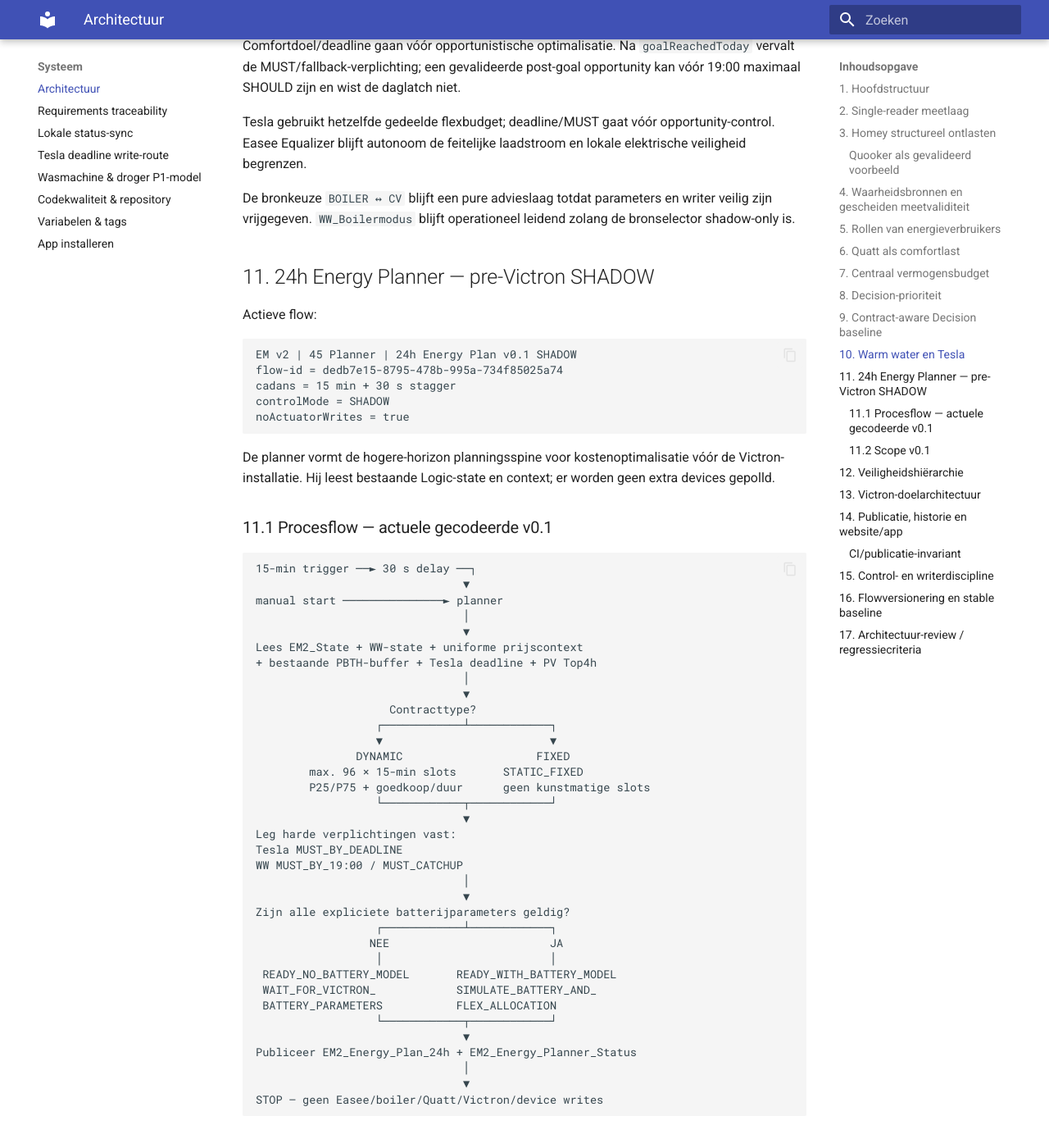
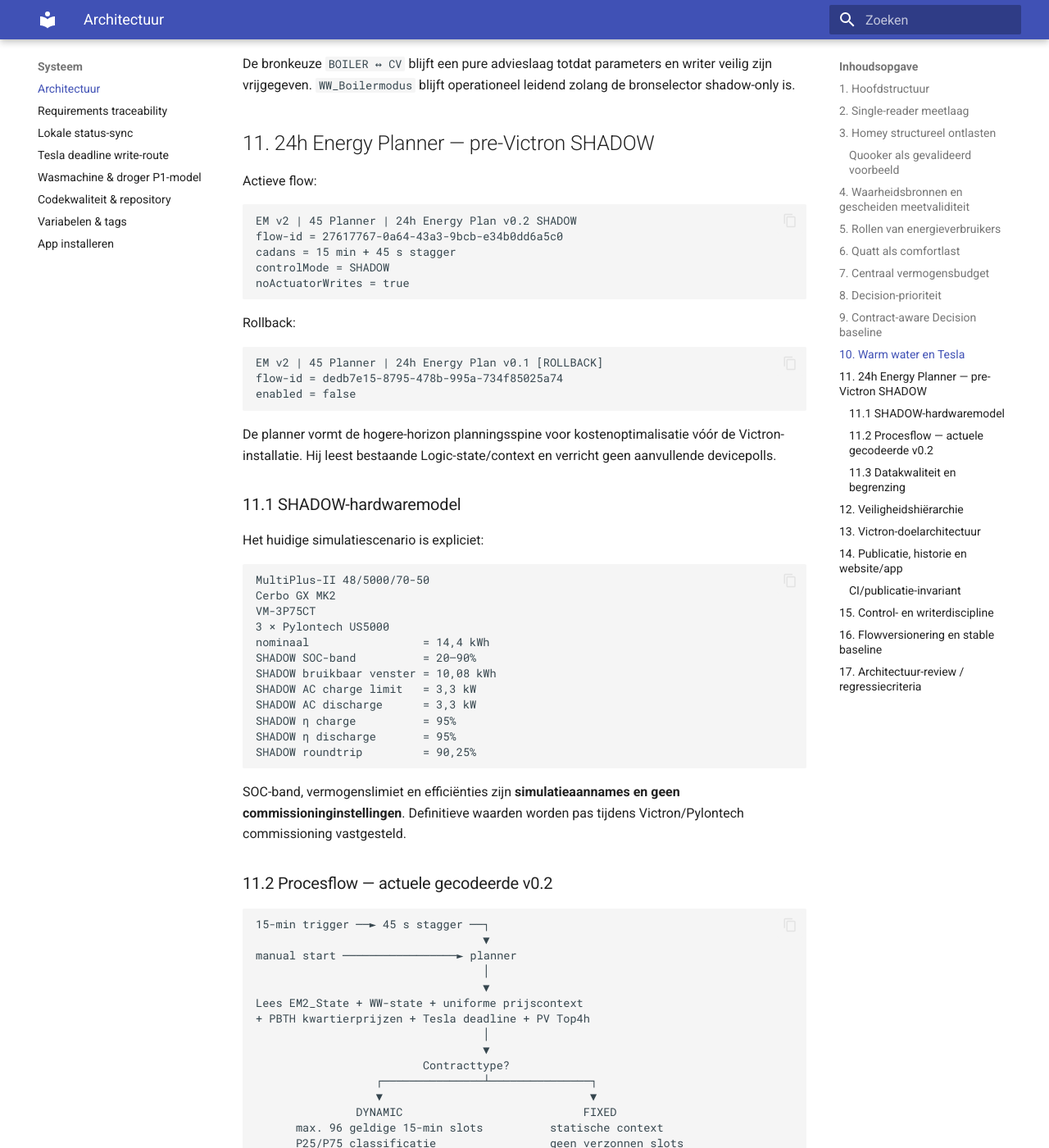
Before and after one commit to OnsKasteeltje/homey-energy-manual, an MkDocs documentation site: the page built from docs/architectuur.md, in a window 1280 px wide and 1400 px high, scrolled down 4893 px. Shown: the whole window at 82% size. Built offline with MkDocs 1.6.1 and Material for MkDocs 9.7.7, drawn with Linux system fonts in a browser that asks for light colours; some of the changed text lies outside the part shown.

Commit message:
Align architecture with 24h planner v0.2 shadow scenario

````diff
--- a/docs/architectuur.md
+++ b/docs/architectuur.md
@@ -32,7 +32,7 @@
       24h Energy Planner SHADOW / 15 min
                     │
                     ▼
- prijsvensters + verplichtingen + toekomstig batterijmodel
+  kostenvensters + flexplanning + Victron SHADOW-scenario
                     │
                     └──► uitsluitend Logic-state / advies
 
@@ -125,7 +120,7 @@
 | Boiler | flexload met comfortdoel | ja | Shadow/gevalideerde writer |
 | Tesla | flexload met optionele deadline | ja | afzonderlijke writer |
 | Quooker | comfort/gebruikspatroon + gemeten load | beperkt | bestaande Quooker-flows; detector observe-only |
-| Victron-batterij | toekomstige energie-/netbuffer | ja | later via Victron EMS |
+| Victron-batterij | energie-/netbuffer | ja | later via Victron EMS/ESS; nu uitsluitend SHADOW-simulatie |
 
 ## 6. Quatt als comfortlast
 
@@ -149,7 +144,7 @@
        - quatt_ramp_reserve)
 ```
 
-De actuele gridreserve is 200 W. Quatt krijgt bij lage belasting een kleine reserve en bij actieve modulatie een begrensde rampreserve. Installatieveiligheid en Easee-loadbalancing blijven boven dit softwarebudget staan. Het budget wordt uitsluitend vrijgegeven bij `gridMeasurementValid=true`; een ongeldige afgeleide huisbalans verandert deze P1-gate niet.
+De actuele gridreserve is 200 W. Installatieveiligheid en Easee-loadbalancing blijven boven dit softwarebudget staan. Het budget wordt uitsluitend vrijgegeven bij `gridMeasurementValid=true`; een ongeldige afgeleide huisbalans verandert deze P1-gate niet.
 
 ## 8. Decision-prioriteit
 
@@ -161,13 +156,11 @@
 5. Rest naar net / later Victron-batterijbeleid
 ```
 
-De 24h-planner mag deze prioriteit niet omkeren. Hij legt harde verplichtingen juist expliciet vast zodat latere kostenoptimalisatie rondom die verplichtingen kan plannen.
+De 24h-planner mag deze prioriteit niet omkeren. Harde Tesla- en warmwaterverplichtingen worden expliciet vastgelegd voordat economische vensters worden gerangschikt.
 
 ## 9. Contract-aware Decision baseline
 
 Prijsoptimalisatie loopt via de geïsoleerde `EM2_ContractPrice_*` interface. De beslislaag ondersteunt `FIXED` en `DYNAMIC`; legacy M7-prijsclassificaties zijn geen prijsinput voor de contract-aware candidate.
-
-Actieve geharde candidate:
 
 ```text
 EM v2 | 40 Decision | Contract-aware v0.2
@@ -175,7 +168,7 @@
 noActuatorWrites = true
 ```
 
-v0.2 past dezelfde split-validity-invariant toe als Core: `gridMeasurementValid` is de gate voor EXPORT/PV-flexopportunities; `derivedHouseBalanceValid` is diagnostisch. Voorganger `v0.1 [ROLLBACK]` is uitgeschakeld en alleen voor rollback behouden.
+v0.2 past dezelfde split-validity-invariant toe als Core: `gridMeasurementValid` is de gate voor EXPORT/PV-flexopportunities; `derivedHouseBalanceValid` is diagnostisch.
 
 ## 10. Warm water en Tesla
 
@@ -190,62 +183,100 @@
 Actieve flow:
 
 ```text
-EM v2 | 45 Planner | 24h Energy Plan v0.1 SHADOW
-flow-id = dedb7e15-8795-478b-995a-734f85025a74
-cadans = 15 min + 30 s stagger
+EM v2 | 45 Planner | 24h Energy Plan v0.2 SHADOW
+flow-id = 27617767-0a64-43a3-9bcb-e34b0dd6a5c0
+cadans = 15 min + 45 s stagger
 controlMode = SHADOW
 noActuatorWrites = true
 ```
 
-De planner vormt de hogere-horizon planningsspine voor kostenoptimalisatie vóór de Victron-installatie. Hij leest bestaande Logic-state en context; er worden geen extra devices gepolld.
-
-### 11.1 Procesflow — actuele gecodeerde v0.1
+Rollback:
 
 ```text
-15-min trigger ──► 30 s delay ──┐
-                               ▼
-manual start ───────────────► planner
-                               │
-                               ▼
-Lees EM2_State + WW-state + uniforme prijscontext
-+ bestaande PBTH-buffer + Tesla deadline + PV Top4h
-                               │
-                               ▼
-                    Contracttype?
-                  ┌────────────┴────────────┐
-                  ▼                         ▼
-               DYNAMIC                    FIXED
-        max. 96 × 15-min slots       STATIC_FIXED
-        P25/P75 + goedkoop/duur      geen kunstmatige slots
-                  └────────────┬────────────┘
-                               ▼
-Leg harde verplichtingen vast:
-Tesla MUST_BY_DEADLINE
-WW MUST_BY_19:00 / MUST_CATCHUP
-                               │
-                               ▼
-Zijn alle expliciete batterijparameters geldig?
-                  ┌────────────┴────────────┐
-                 NEE                        JA
-                  │                         │
- READY_NO_BATTERY_MODEL       READY_WITH_BATTERY_MODEL
- WAIT_FOR_VICTRON_            SIMULATE_BATTERY_AND_
- BATTERY_PARAMETERS           FLEX_ALLOCATION
-                  └────────────┬────────────┘
-                               ▼
-Publiceer EM2_Energy_Plan_24h + EM2_Energy_Planner_Status
-                               │
-                               ▼
-STOP — geen Easee/boiler/Quatt/Victron/device writes
+EM v2 | 45 Planner | 24h Energy Plan v0.1 [ROLLBACK]
+flow-id = dedb7e15-8795-478b-995a-734f85025a74
+enabled = false
 ```
 
-### 11.2 Scope v0.1
+De planner vormt de hogere-horizon planningsspine voor kostenoptimalisatie vóór de Victron-installatie. Hij leest bestaande Logic-state/context en verricht geen aanvullende devicepolls.
 
-v0.1 rangschikt bij DYNAMIC maximaal 96 aaneengesloten 15-minutenprijzen, publiceert goedkope/dure vensters en legt Tesla-/warmwaterverplichtingen vast. Bij FIXED wordt statische prijscontext gebruikt. De PV-forecast is bewust alleen `SUMMARY_ONLY`; v0.1 verzint geen 24-uurs PV-profiel.
+### 11.1 SHADOW-hardwaremodel
 
-De batterijbank is hardwarematig nog OPEN. Daarom worden capaciteit, SOC-grenzen en laad-/ontlaadvermogen niet aangenomen. De planner beschouwt het batterijmodel alleen als geconfigureerd wanneer alle expliciete `EM2_Victron_*` parameters later geldig aanwezig zijn.
+Het huidige simulatiescenario is expliciet:
 
-De volledige flowdocumentatie en actuele procesflow staan in `energy-planner-24h-v0.1.md`.
+```text
+MultiPlus-II 48/5000/70-50
+Cerbo GX MK2
+VM-3P75CT
+3 × Pylontech US5000
+nominaal                 = 14,4 kWh
+SHADOW SOC-band          = 20–90%
+SHADOW bruikbaar venster = 10,08 kWh
+SHADOW AC charge limit   = 3,3 kW
+SHADOW AC discharge      = 3,3 kW
+SHADOW η charge          = 95%
+SHADOW η discharge       = 95%
+SHADOW roundtrip         = 90,25%
+```
+
+SOC-band, vermogenslimiet en efficiënties zijn **simulatieaannames en geen commissioninginstellingen**. Definitieve waarden worden pas tijdens Victron/Pylontech commissioning vastgesteld.
+
+### 11.2 Procesflow — actuele gecodeerde v0.2
+
+```text
+15-min trigger ──► 45 s stagger ──┐
+                                  ▼
+manual start ─────────────────► planner
+                                  │
+                                  ▼
+Lees EM2_State + WW-state + uniforme prijscontext
++ PBTH kwartierprijzen + Tesla deadline + PV Top4h
+                                  │
+                                  ▼
+                         Contracttype?
+                  ┌───────────────┴───────────────┐
+                  ▼                               ▼
+               DYNAMIC                           FIXED
+      max. 96 geldige 15-min slots          statische context
+      P25/P75 classificatie                 geen verzonnen slots
+                  │                               │
+                  └───────────────┬───────────────┘
+                                  ▼
+                     Harde verplichtingen
+            Tesla deadline + WW vóór 19:00/catch-up
+                                  │
+             ┌────────────────────┼────────────────────┐
+             ▼                    ▼                    ▼
+       Tesla prijsvensters   WW kwartierallocatie   Batterij
+       rangschikken vóór     op bestaand 1,9 kW     charge/discharge
+       deadline; geen        boilermodel             candidates
+       kWh/slot verzinnen                            op prijs
+             │                    │                    │
+             └────────────────────┼────────────────────┘
+                                  ▼
+                 Bouw kwartier-SHADOW-acties
+                 HOLD / kandidaat / preferred
+                                  │
+                                  ▼
+       Theoretische arbitragekansen + upper bound
+       geen geclaimde gerealiseerde besparing
+                                  │
+                                  ▼
+Publiceer EM2_Energy_Plan_24h + EM2_Energy_Planner_Status
+                                  │
+                                  ▼
+STOP — geen Victron/Easee/boiler/device writes
+```
+
+### 11.3 Datakwaliteit en begrenzing
+
+De planner heeft nog geen actuele batterij-SOC, geen gedetailleerde 15-minuten huishoudlastforecast en geen gedetailleerde 15-minuten PV-forecast. `M7_PV_Top4h` is alleen samenvattende context. Daarom zijn batterijacties `CHARGE_CANDIDATE`/`DISCHARGE_CANDIDATE` en is `theoreticalUpperBoundEuro` uitsluitend een theoretische prijs-arbitrage-indicatie, **geen voorspelde gerealiseerde besparing**.
+
+Tesla gebruikt de bestaande deadline en resterende kWh, maar v0.2 verzint geen laadvermogen of kWh per kwartier. Warm water hergebruikt het reeds gecodeerde boilermodel van circa 1,9 kW, dus 0,475 kWh per kwartier.
+
+Ontbrekende toekomstige prijzen worden nooit aangevuld of geschat. DYNAMIC horizonstatus is `FULL_24H`, `PARTIAL` of `DIAGNOSTIC` afhankelijk van werkelijk beschikbare aaneengesloten kwartierprijzen.
+
+Volledige flowdocumentatie: `energy-planner-24h-v0.2.md`.
 
 ## 12. Veiligheidshiërarchie
 
@@ -267,9 +298,9 @@
 
 ## 13. Victron-doelarchitectuur
 
-De geplande Victron-laag bestaat uit MultiPlus-II 48/5000, Cerbo GX MK2, VM-3P75CT en thuisbatterij. Victron/ESS wordt de primaire batterij-, SOC-, laad/ontlaad- en netveiligheidslaag. Homey blijft huishoudelijke orchestrator voor flexloads zoals Tesla en warm water en mag de Victron-safety/ESS-regels niet dupliceren of omzeilen. Zolang Victron niet geïntegreerd is geldt batterijsteun als 0 W.
+De geplande Victron-laag bestaat in het actuele SHADOW-scenario uit MultiPlus-II 48/5000, Cerbo GX MK2, VM-3P75CT en 3 × Pylontech US5000. De bestaande PV-omvormers blijven AC-gekoppeld. Victron/ESS wordt na installatie de primaire batterij-, SOC-, laad/ontlaad- en netveiligheidslaag. Homey blijft huishoudelijke orchestrator voor flexloads zoals Tesla en warm water en mag de Victron-safety/ESS-regels niet dupliceren of omzeilen.
 
-De softwarevoorbereiding start al vóór installatie via de 24h-planner in SHADOW. Dit verandert de hardwaregrens niet: fysieke Victron-communicatie en writes worden pas na installatie/commissioning ontworpen en gevalideerd.
+Zolang Victron niet fysiek geïntegreerd is, geldt batterijsteun in realtime Core/control als 0 W. Alleen de 24h-planner simuleert het afgesproken scenario. Fysieke Victron-communicatie en writes worden pas na installatie/commissioning ontworpen en gevalideerd.
 
 ## 14. Publicatie, historie en website/app
 
@@ -280,9 +311,10 @@
 Core cadence       = 5 min
 Contract Context   = EM v2 | 30 Context | Contract Price Adapter v0.7
 Contract Decision  = EM v2 | 40 Decision | Contract-aware v0.2
-24h Planner        = EM v2 | 45 Planner | 24h Energy Plan v0.1 SHADOW
-Planner cadence    = 15 min + 30 s stagger
+24h Planner        = EM v2 | 45 Planner | 24h Energy Plan v0.2 SHADOW
+Planner cadence    = 15 min + 45 s stagger
 Planner outputs    = EM2_Energy_Plan_24h + EM2_Energy_Planner_Status
+Planner rollback   = v0.1 [ROLLBACK], disabled
 ```
 
 State, Decision en Shadow worden revision-consistent gepubliceerd. Website/app leest uitsluitend gepubliceerde toestand en blijft buiten de fysieke control-loop.
@@ -304,6 +336,8 @@
 ```
 
 Observatie-, historie-, website-, detector- en plannerlagen verrichten geen fysieke writes tenzij een toekomstige component expliciet als gevalideerde writer is ontworpen en via een aparte cut-over is vrijgegeven.
+
+Voor Easee geldt aanvullend: FLASH-belastende configuratieacties worden niet gebruikt voor frequente automatische regeling. Normale dynamische stroomsturing en de autonome Equalizer-functie blijven gescheiden van zulke persistente configuratiewrites.
 
 ## 16. Flowversionering en stable baseline
 
@@ -323,13 +357,16 @@
 - `gridMeasurementValid` versus `derivedHouseBalanceValid` correct gescheiden;
 - P1-authoritatieve flex niet geblokkeerd door `SOURCE_SKEW` in afgeleide PV/huisdata;
 - FIXED/DYNAMIC contractabstractie via `EM2_ContractPrice_*`;
-- 24h-planner blijft SHADOW en gebruikt uitsluitend expliciete, niet-verzonnen batterijparameters;
+- 24h-planner blijft SHADOW;
+- simulatieaannames expliciet gescheiden van commissioningwaarden;
+- geen gerealiseerde besparing claimen zonder SOC/load/PV-data die dit ondersteunt;
 - Tesla/WW MUST-verplichtingen blijven boven economische optimalisatie;
 - `WW_Boilermodus` productie-leidend zolang WW Source Advice shadow-only is;
 - Victron/ESS eigenaar van batterij/SOC/netveiligheid, Homey eigenaar van huishoudelijke flex-orchestratie;
+- Easee FLASH-belastende configuratieacties niet frequent automatisch gebruiken;
 - revision- en schema-consistentie;
 - fail-safe gedrag bij stale/onbekende data;
 - testbaarheid en rollback;
 - synchroniteit tussen broncode, procesdiagrammen, gegenereerde bundle en productie-artifact.
 
-> Laatste update: **23 augustus 2026** — Core v0.10.12/post-goal SHOULD, Contract Price Adapter v0.7, Contract-aware Decision v0.2, pre-Victron 24h Energy Planner v0.1 SHADOW, frontend expliciet observability-only en procesdiagrammen gelijkgetrokken met de actuele code.
+> Laatste update: **23 augustus 2026** — Core v0.10.12, Contract Price Adapter v0.7, Contract-aware Decision v0.2, pre-Victron 24h Energy Planner v0.2 SHADOW met 14,4-kWh 3×US5000-simulatiescenario; v0.1 disabled als rollback. Frontend blijft expliciet observability-only en procesdiagrammen zijn gelijkgetrokken met de actuele code.
````
Also changed, not shown: other parts of docs/architectuur.md (+4 -9 lines).
